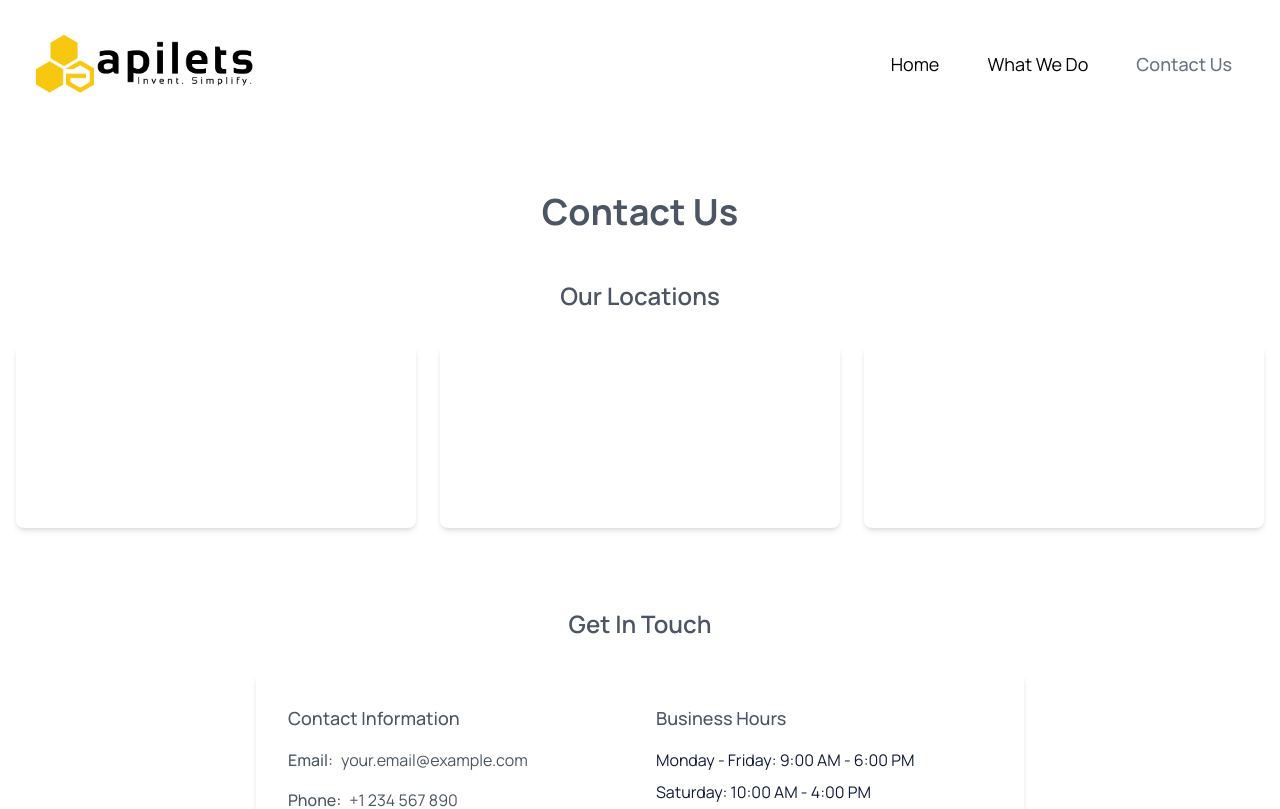
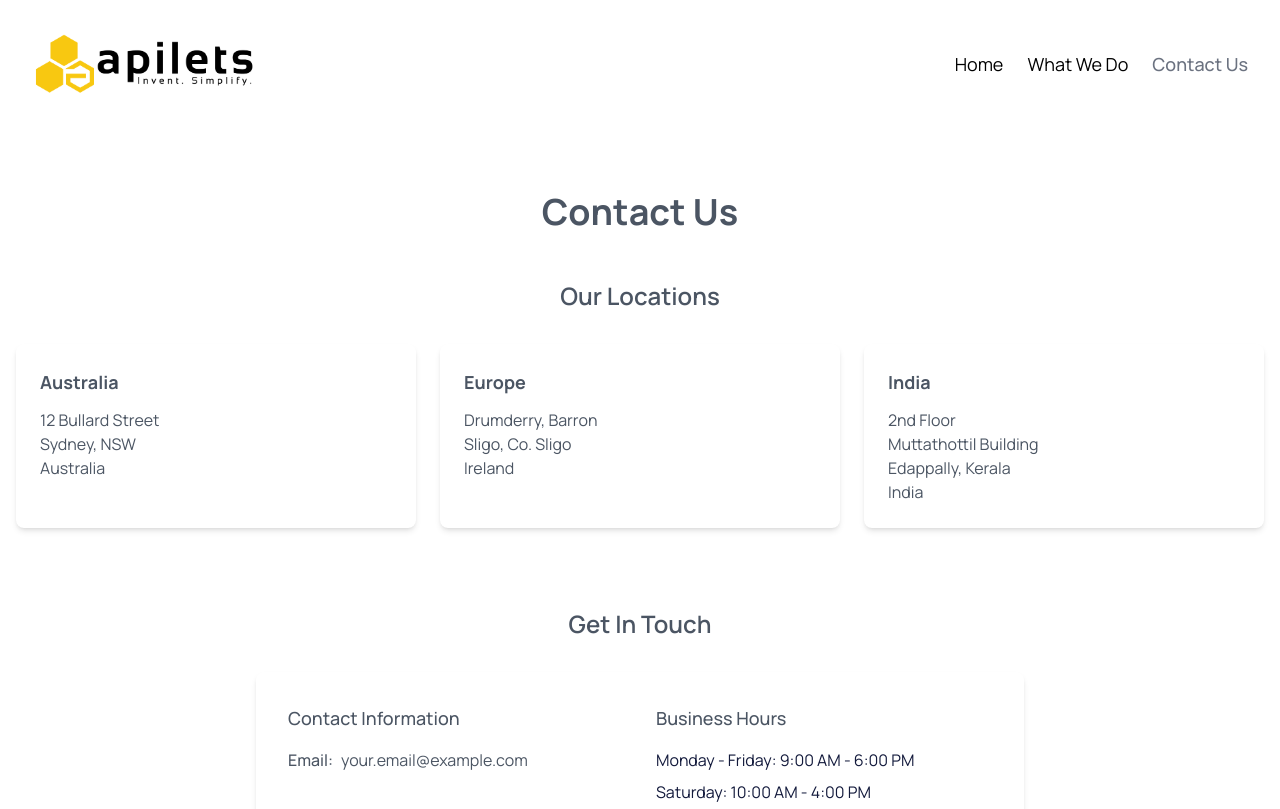
Before and after one commit to merchantools/apilets-website, a Next.js app: page /contact in a window 1280 px wide. Shown: the top 809 px of the page. Built offline with nearby package versions, Linux system fonts and the light colour scheme.

Commit message:
fixed menu and contct locations

```diff
--- a/src/app/contact/page.tsx
+++ b/src/app/contact/page.tsx
@@ -11,25 +11,25 @@ export default function Contact() {
         {/* Locations Section */}
         <div className="mb-20">
           <h2 className="text-2xl font-semibold mb-8 text-center">Our Locations</h2>
-          <div className="grid grid-cols-1 md:grid-cols-2 lg:grid-cols-3 gap-6">
+          <div className="grid grid-cols-1 md:grid-cols-2 lg:grid-cols-3 gap-6 text-gray-600">
             <div className="bg-white rounded-lg shadow-md p-6 hover:shadow-lg transition-shadow bg-gray-400">
-              <h2 className="font-medium text-lg mb-3 text-white font-bold">Australia</h2>
-              <p className="text-gray-600 text-white">12 Bullard Street</p>
-              <p className="text-gray-600 text-white">Sydney, NSW</p>
-              <p className="text-gray-600 text-white">Australia</p>
+              <h2 className="font-large text-lg mb-3 font-bold">Australia</h2>
+              <p className="text-gray-600">12 Bullard Street</p>
+              <p className="text-gray-600">Sydney, NSW</p>
+              <p className="text-gray-600">Australia</p>
             </div>
             <div className="bg-white rounded-lg shadow-md p-6 hover:shadow-lg transition-shadow bg-gray-400">
-              <h2 className="font-medium text-lg mb-3 text-white font-bold">Europe</h2>
-              <p className="text-gray-600 text-white">Drumderry, Barron</p>
-              <p className="text-gray-600 text-white">Sligo, Co. Sligo</p>
-              <p className="text-gray-600 text-white">Ireland</p>
+              <h2 className="font-large text-lg mb-3 font-bold">Europe</h2>
+              <p className="text-gray-600">Drumderry, Barron</p>
+              <p className="text-gray-600">Sligo, Co. Sligo</p>
+              <p className="text-gray-600">Ireland</p>
             </div>
             <div className="bg-white rounded-lg shadow-md p-6 hover:shadow-lg transition-shadow bg-gray-400">
-              <h2 className="font-medium text-lg mb-3 text-white font-bold">India</h2>
-              <p className="text-gray-600 text-white">2nd Floor</p>
-              <p className="text-gray-600 text-white">Muttathottil Building</p>
-              <p className="text-gray-600 text-white">Edappally, Kerala</p>
-              <p className="text-gray-600 text-white">India</p>
+              <h2 className="font-large text-lg mb-3 font-bold">India</h2>
+              <p className="text-gray-600">2nd Floor</p>
+              <p className="text-gray-600">Muttathottil Building</p>
+              <p className="text-gray-600">Edappally, Kerala</p>
+              <p className="text-gray-600">India</p>
             </div>
           </div>
         </div>
@@ -45,10 +45,6 @@ export default function Contact() {
                   <p className="flex items-center text-gray-600">
                     <span className="font-medium mr-2">Email:</span>
                     your.email@example.com
-                  </p>
-                  <p className="flex items-center text-gray-600">
-                    <span className="font-medium mr-2">Phone:</span>
-                    +1 234 567 890
                   </p>
                 </div>
               </div>
--- a/src/components/Header/index.tsx
+++ b/src/components/Header/index.tsx
@@ -1,6 +1,6 @@
 'use client';
 
-import React, { useState } from 'react';
+import React, { useState, useRef, useEffect } from 'react';
 import Link from 'next/link';
 import { usePathname } from 'next/navigation';
 
@@ -13,6 +13,26 @@ const menuItems = [
 export default function Header() {
   const [navbarOpen, setNavbarOpen] = useState(false);
   const pathname = usePathname();
+  const menuRef = useRef<HTMLDivElement>(null);
+  const buttonRef = useRef<HTMLButtonElement>(null);
+
+  useEffect(() => {
+    const handleClickOutside = (event: MouseEvent) => {
+      if (
+        menuRef.current &&
+        !menuRef.current.contains(event.target as Node) &&
+        buttonRef.current &&
+        !buttonRef.current.contains(event.target as Node)
+      ) {
+        setNavbarOpen(false);
+      }
+    };
+
+    document.addEventListener('mousedown', handleClickOutside);
+    return () => {
+      document.removeEventListener('mousedown', handleClickOutside);
+    };
+  }, []);
 
   return (
     <header className="bg-white">
@@ -22,7 +42,8 @@ export default function Header() {
             <img src='/logo2.png' alt='logo' className='h-16 bg-cover' />
           </Link>
           <button
-            className='px-3 py-1 bg-white rounded-full cursor-pointer bg-opacity-30 focus:outline-none md:hidden'
+            ref={buttonRef}
+            className='px-3 py-1 bg-white rounded-full cursor-pointer focus:outline-none md:hidden'
             type='button'
             aria-label='button'
             onClick={() => setNavbarOpen(!navbarOpen)}>
@@ -32,7 +53,7 @@ export default function Header() {
               height='24'
               viewBox='0 0 24 24'
               fill='none'
-              stroke='#fff'
+              stroke='#4B5563'
               strokeWidth='2'
               strokeLinecap='round'
               strokeLinejoin='round'>
@@ -46,9 +67,11 @@ export default function Header() {
           className={
             'mt-3 flex-grow items-start md:flex lg:mt-0' + (navbarOpen ? ' flex' : ' hidden')
           }>
-          <div className='fixed top-24 right-4 w-64 bg-black p-4 rounded-lg shadow-lg md:relative md:top-0 md:w-auto md:bg-transparent md:p-0 md:shadow-none md:ml-auto'>
+          <div
+            ref={menuRef}
+            className='fixed top-24 right-4 w-64 bg-gray-100 p-4 rounded-lg shadow-lg md:relative md:top-0 md:w-auto md:bg-transparent md:p-0 md:shadow-none md:ml-auto'>
             <div className='flex-col pl-4 text-xl md:flex-grow md:pl-0'>
-              <ul className='flex flex-wrap items-center flex-grow gap-2 pr-4 space-x-2 md:gap-6 md:space-x-6'>
+              <ul className='flex flex-col items-end space-y-4 md:flex-row md:items-center md:space-y-0 md:space-x-6'>
                 {menuItems.map((item) => (
                   <li key={item.name}>
                     <Link
```
